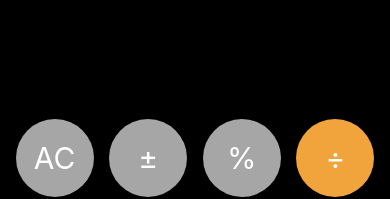
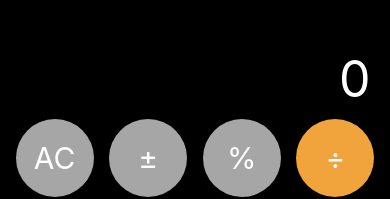
Before and after one commit to vladyslavaleksieiev/test-calculator, a React Native app: screen / in a window 390 px wide. Shown: the part 132-331 px from the top of the page. Built offline with nearby package versions, Linux system fonts and the light colour scheme.

Commit message:
default zero

```diff
--- a/Calculator.jsx
+++ b/Calculator.jsx
@@ -35,7 +35,6 @@ const styles = StyleSheet.create({
 export const Calculator = () => {
   const dispatch = useDispatch();
   const result = useSelector(getResult);
-  const [isCalcPending, setCalcPending] = useState(true);
   const [isCalcPaused, setCalcPaused] = useState(false);
   const [formula, setFormula] = useState('');
 
@@ -56,42 +55,36 @@ export const Calculator = () => {
   };
 
   const pressSum = useCallback(() => {
-    setCalcPending(false);
     setCalcPaused(false);
     dispatch(actionSum(parseFloat(formula || 0)));
     setFormula('');
   }, [formula]);
 
   const pressSub = useCallback(() => {
-    setCalcPending(false);
     setCalcPaused(false);
     dispatch(actionSub(parseFloat(formula || 0)));
     setFormula('');
   }, [formula]);
 
   const pressMul = useCallback(() => {
-    setCalcPending(false);
     setCalcPaused(false);
     dispatch(actionMul(parseFloat(formula || 0)));
     setFormula('');
   }, [formula]);
 
   const pressDiv = useCallback(() => {
-    setCalcPending(false);
     setCalcPaused(false);
     dispatch(actionDiv(parseFloat(formula || 0)));
     setFormula('');
   }, [formula]);
 
   const pressRes = useCallback(() => {
-    setCalcPending(false);
     setCalcPaused(true);
     dispatch(actionRes(parseFloat(formula || 0)));
     setFormula('');
   }, [formula]);
 
   const pressClear = useCallback(() => {
-    setCalcPending(true);
     dispatch(clear());
     setFormula('');
   }, []);
@@ -110,7 +103,7 @@ export const Calculator = () => {
 
   return (
     <View style={styles.container}>
-      <Output text={formula || isCalcPending || result} />
+      <Output text={formula || result} />
       <View style={styles.row}>
         <Button
           type={BUTTON_TYPES.BUTTON_UTILITE}
```
